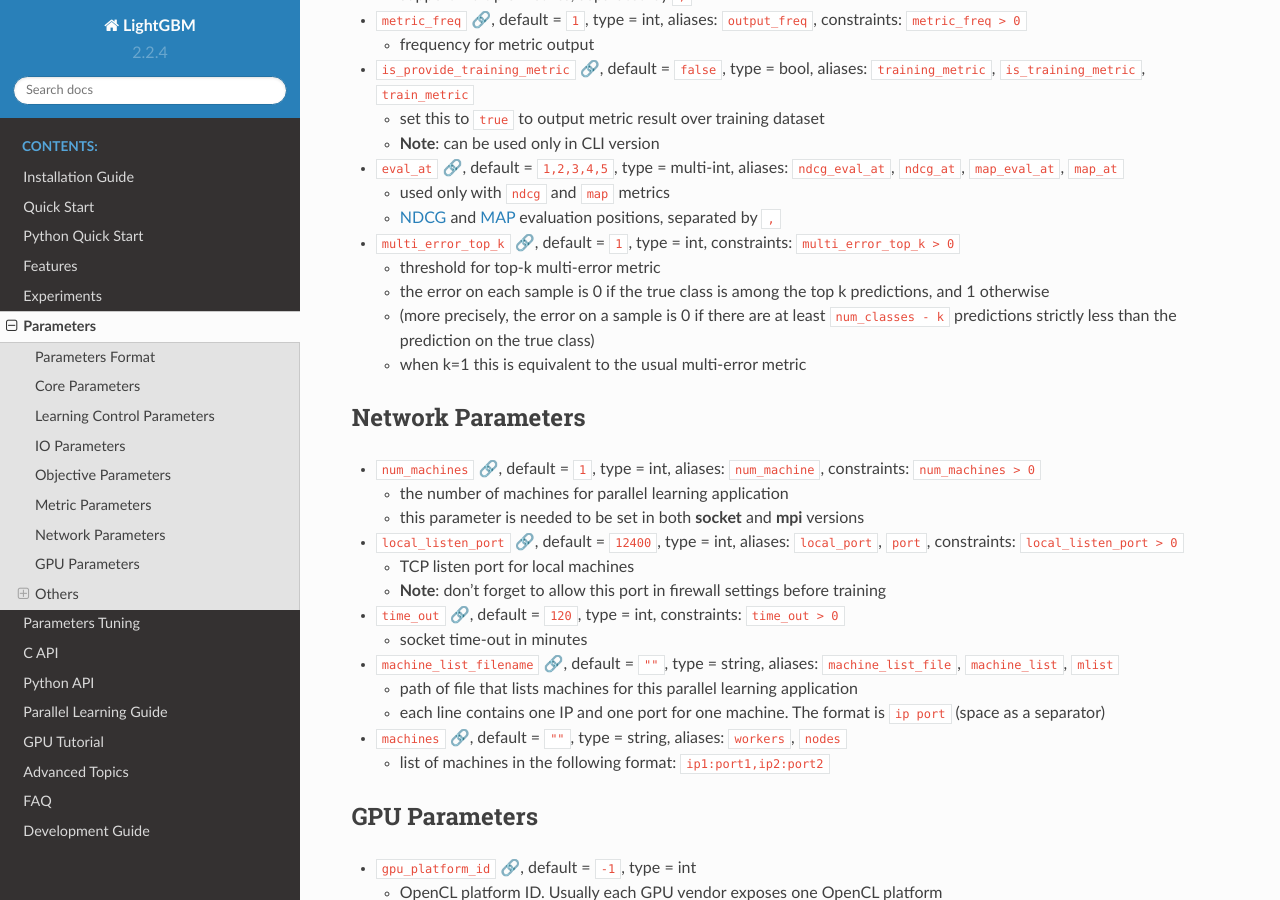
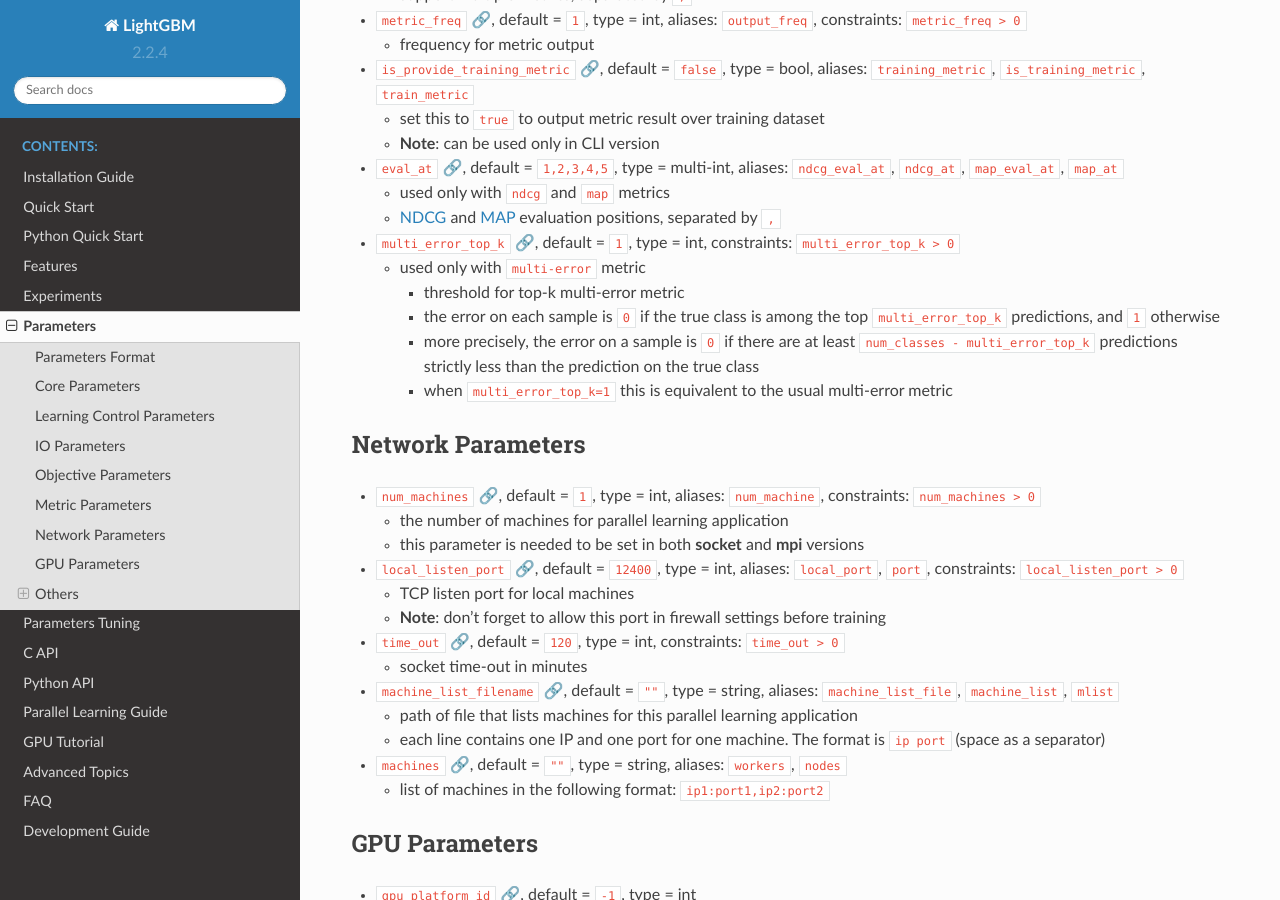
Before and after one commit to microsoft/LightGBM, a Sphinx documentation site: the page built from docs/Parameters.rst, in a window 1280 px wide and 900 px high, scrolled down 11822 px. Built offline with Sphinx 7.4.7 and the Read the Docs theme 2.0.0, drawn with Linux system fonts in a browser that asks for light colours.

Commit message:
Fix formatting.

```diff
--- a/docs/Parameters.rst
+++ b/docs/Parameters.rst
@@ -841,13 +841,15 @@
 
 -  ``multi_error_top_k`` :raw-html:`<a id="multi_error_top_k" title="Permalink to this parameter" href="#multi_error_top_k">&#x1F517;&#xFE0E;</a>`, default = ``1``, type = int, constraints: ``multi_error_top_k > 0``
 
-   -  threshold for top-k multi-error metric
+   -  used only with ``multi-error`` metric
 
-   -  the error on each sample is 0 if the true class is among the top k predictions, and 1 otherwise
+      -  threshold for top-k multi-error metric
 
-   -  (more precisely, the error on a sample is 0 if there are at least ``num_classes - k`` predictions strictly less than the prediction on the true class)
+      -  the error on each sample is ``0`` if the true class is among the top ``multi_error_top_k`` predictions, and ``1`` otherwise
 
-   -  when k=1 this is equivalent to the usual multi-error metric
+      -  more precisely, the error on a sample is ``0`` if there are at least ``num_classes - multi_error_top_k`` predictions strictly less than the prediction on the true class
+
+      -  when ``multi_error_top_k=1`` this is equivalent to the usual multi-error metric
 
 Network Parameters
 ------------------
```
Also changed, not shown: 2 other files.
